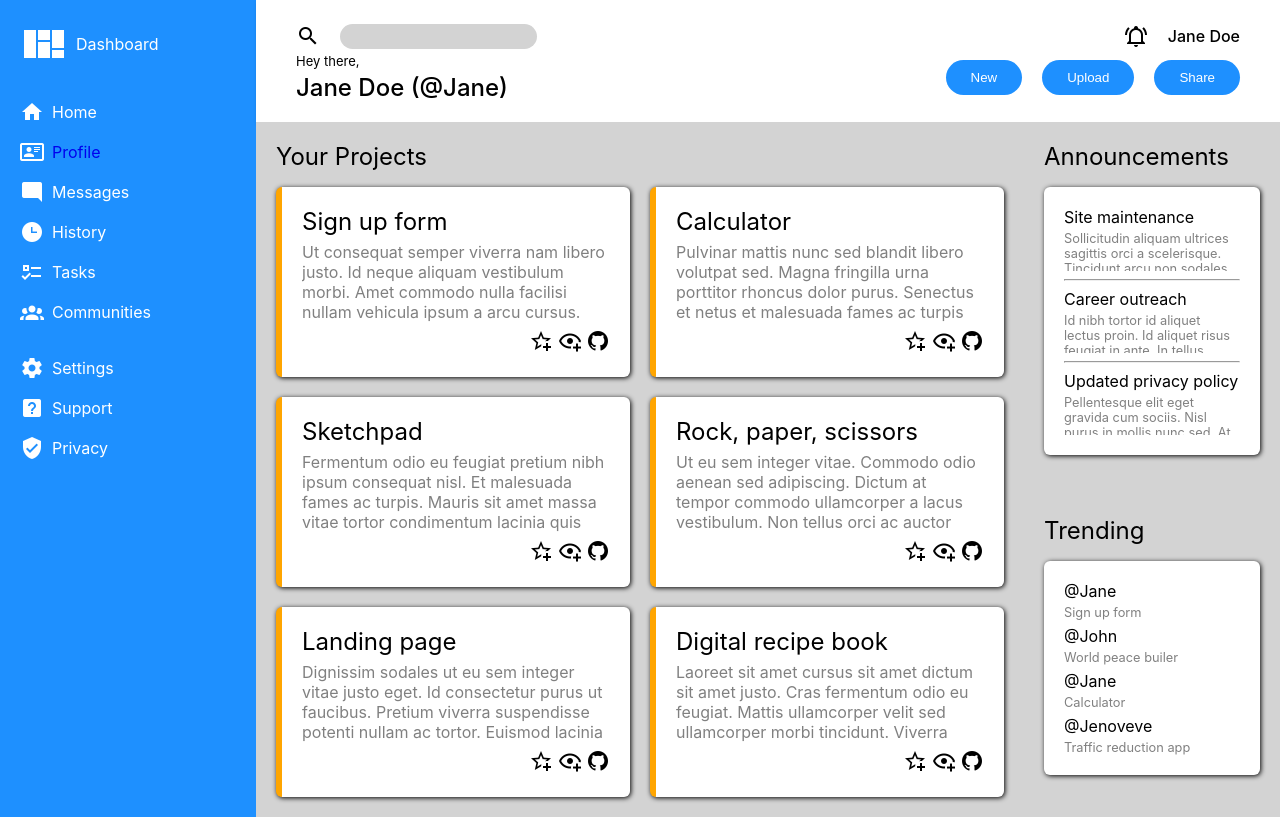
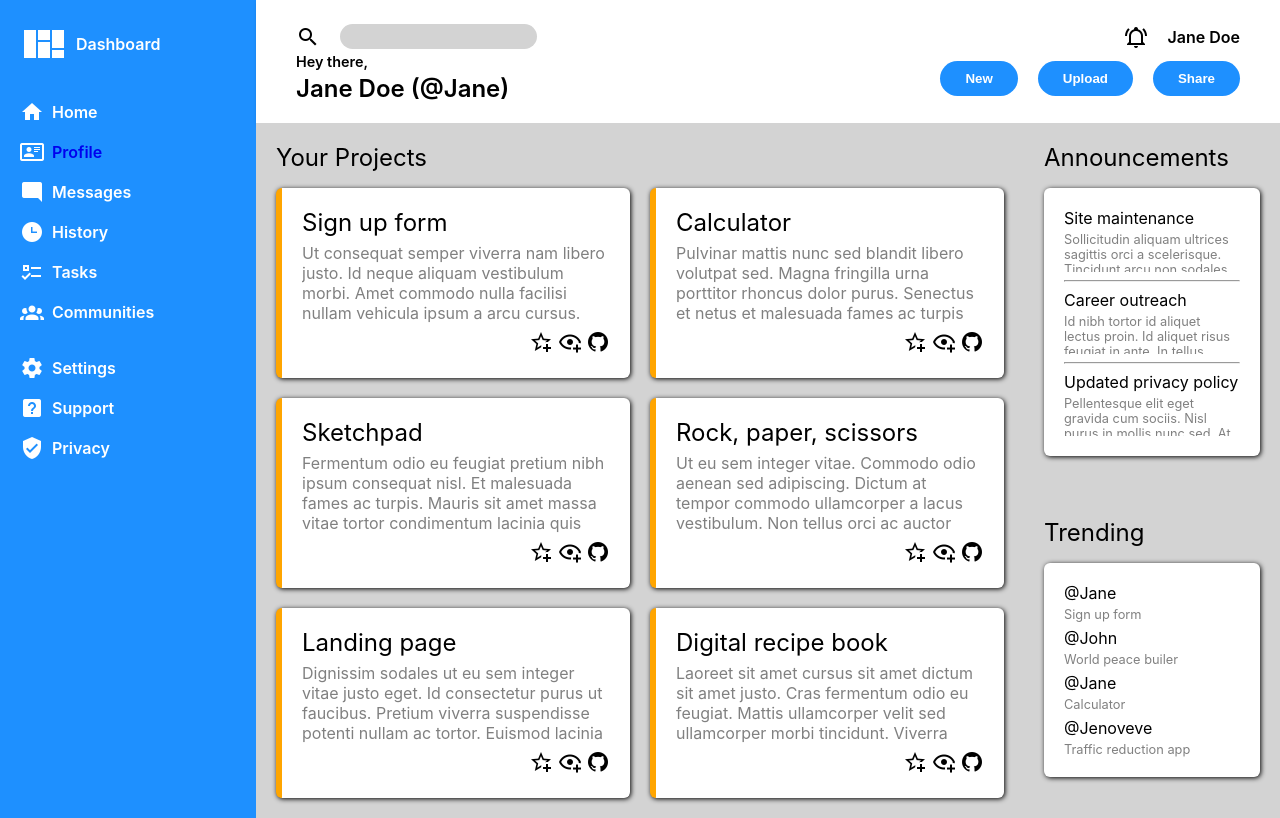
Before and after one commit to jcampbell57/odin-admin-dashboard, a plain HTML site: page index.html in a window 1280 px wide. Drawn offline with Linux system fonts and the light colour scheme.

Commit message:
bold font everywhere

```diff
--- a/style.css
+++ b/style.css
@@ -20,6 +20,7 @@ body {
 .sidebar {
     background-color: dodgerblue;
     color: white;
+    font-weight: 600;
     padding: 20px;
     grid-row: 1 / 3;
 }
@@ -92,7 +93,7 @@ a:visited {
 
 #user {
     color: black;
-    font-weight: 500;
+    font-weight: 600;
 }
 
 .greeting {
@@ -102,12 +103,13 @@ a:visited {
 }
 
 .greeting .time {
-    font-size: small;
+    font-size: .9rem;
+    font-weight: 600;
 }
 
 .greeting #user {
     font-size: 1.5rem;
-    font-weight: 500;
+    font-weight: 600;
 }
 
 .contentButtons,
@@ -118,6 +120,7 @@ a:visited {
 .contentButtons button {
     background-color: dodgerblue;
     color: white;
+    font-weight: 600;
     padding: 10px 25px;
     border: none;
     border-radius: calc(10px + 0.5rem);
```
